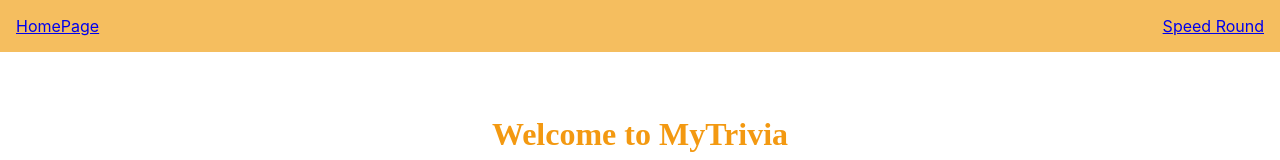
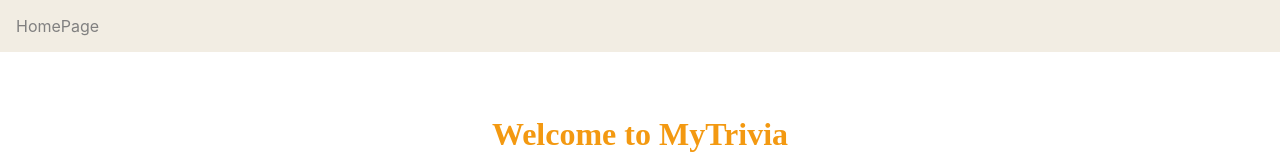
Before and after one commit to hadarbublil/trivia, a React (Create React App) app: page / in a window 1280 px wide. Shown: the top 160 px of the page. Built offline with nearby package versions, Linux system fonts and the light colour scheme.

Commit message:
decorative nevbar

```diff
--- a/src/components/Navbar.css
+++ b/src/components/Navbar.css
@@ -4,6 +4,11 @@
     justify-content: space-between;
     align-items: center;
     padding: 1rem;
-    background-color: #f5be5f;
-    color: #fff;
+    background-color: #f2ede3;
+
   }
+
+  .navbar .home {
+    color: #818080;
+    text-decoration: none;
+  }
--- a/src/components/Navbar.jsx
+++ b/src/components/Navbar.jsx
@@ -1,20 +1,14 @@
 import React from 'react';
 import './Navbar.css';
-import { useState } from 'react';
+
 const Navbar = () => {
-    const [showCategories, setShowCategories] = useState(false);
-
-
   return (
 
 <nav className="navbar">
   <div className="navbar-left">
-    <a href="/" className="logo">
+    <a href="/" className="home">
       HomePage
     </a>
-  </div>
-  <div className="navbar-right">
-        <a href="/speedRound">Speed Round</a>
   </div>
 
 </nav>
```
